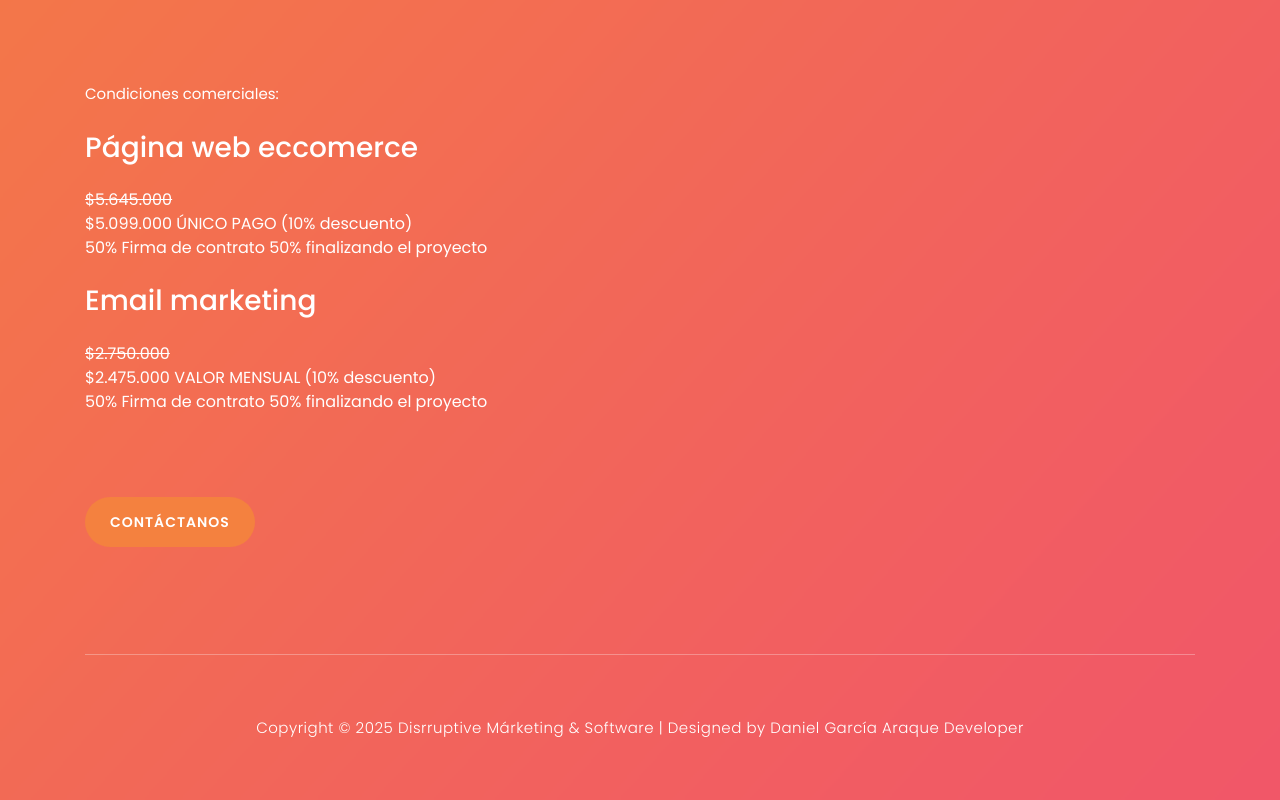
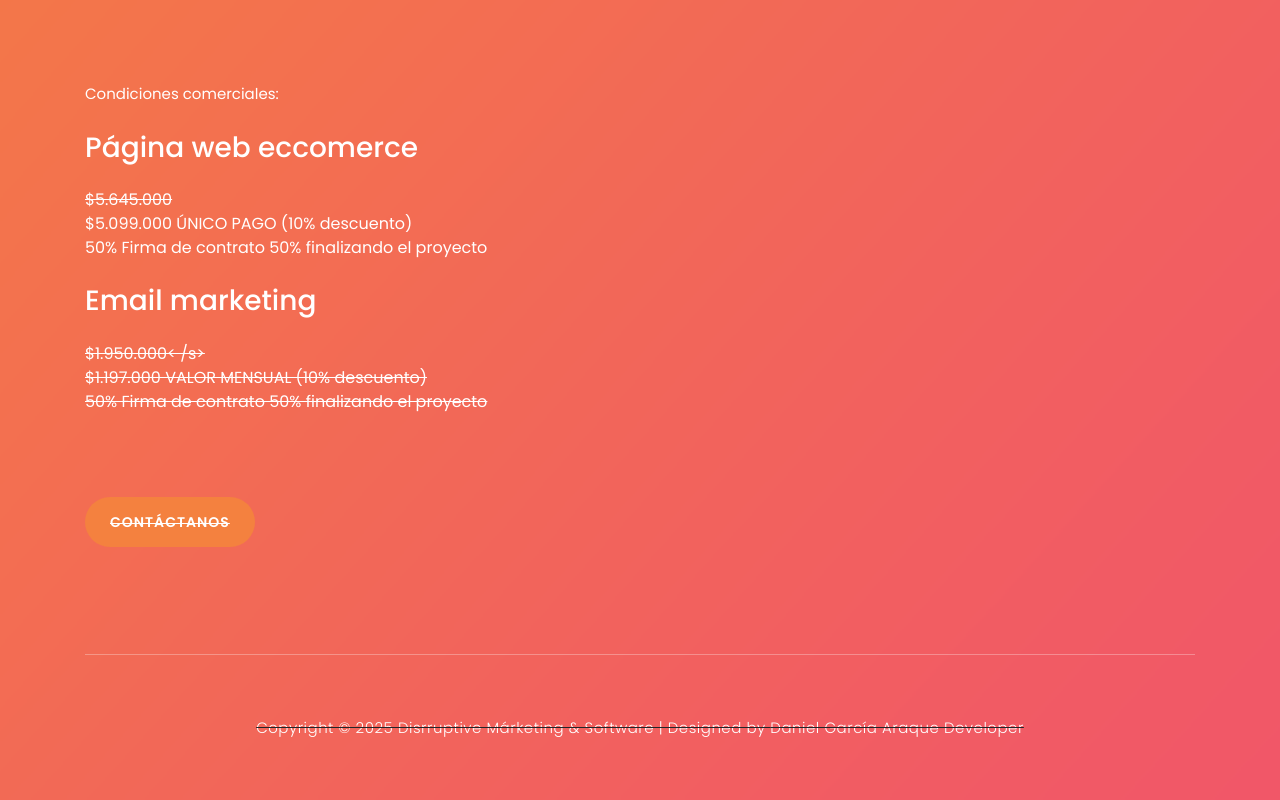
Before and after one commit to DanielAraqueStudios/ingenira-de-alimentos, a plain HTML site: page index.html in a window 1280 px wide. Shown: the part 6306-7106 px from the top of the page. Drawn offline with Linux system fonts and the light colour scheme.

Commit message:
Update email marketing pricing in index.html

```diff
--- a/index.html
+++ b/index.html
@@ -845,8 +845,8 @@
                     <br>
 
                     <h3>Email marketing </h3><br>
-                    <s>$2.750.000</s> <br>
-                    $2.475.000 VALOR MENSUAL (10% descuento) <br>   50% Firma de contrato 50% finalizando el proyecto <br>
+                    <s>$1.950.000< /s> <br>
+                    $1.197.000 VALOR MENSUAL (10% descuento) <br>   50% Firma de contrato 50% finalizando el proyecto <br>
                     <br>
 <!--
                     <h3>Bot de whatsapp</h3><br>
```
